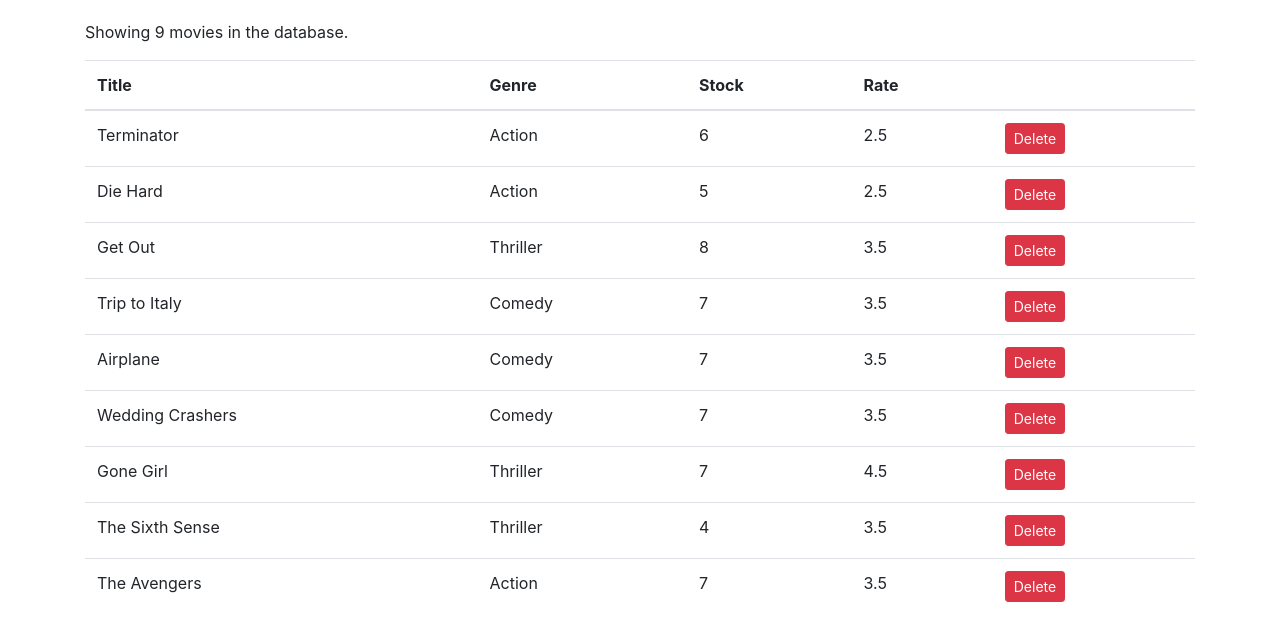
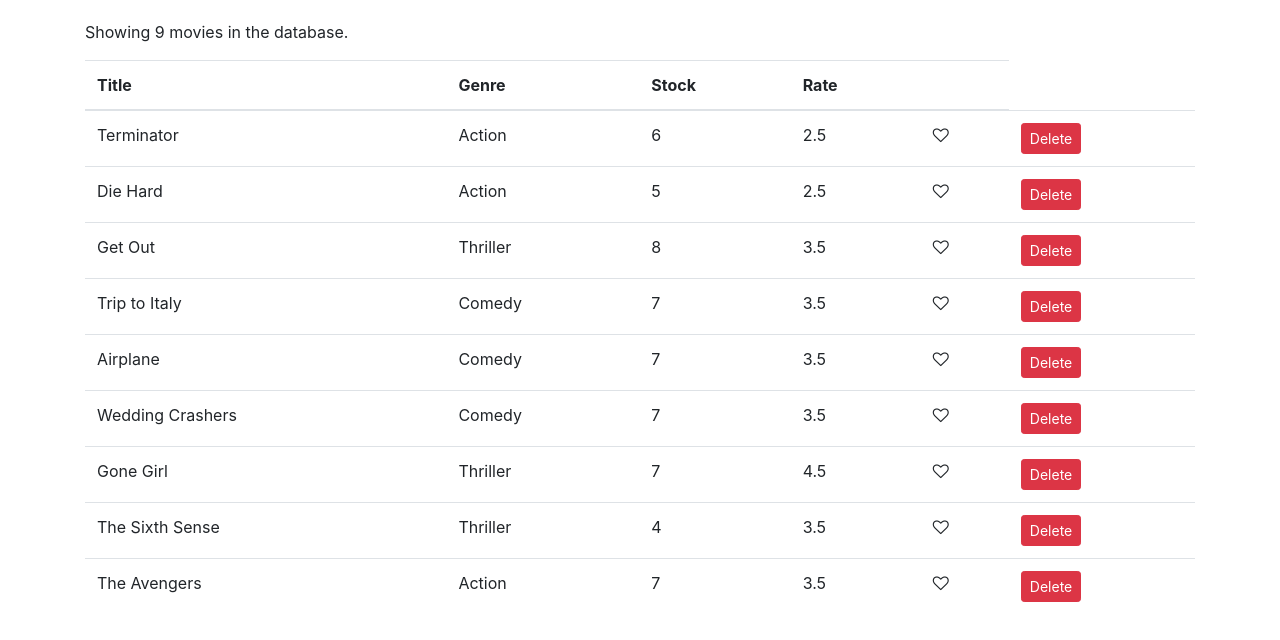
Before and after one commit to minshaf998/vidlyApp, a React (Create React App) app: page / in a window 1280 px wide. Shown: the top 640 px of the page. Built offline with nearby package versions, Linux system fonts and the light colour scheme.

Commit message:
like component

```diff
--- /dev/null
+++ b/src/components/common/like.jsx
@@ -0,0 +1,15 @@
+import React, { Component } from "react";
+
+const Like = (props) => {
+  let classes = "fa fa-heart";
+  if (!props.liked) classes += "-o";
+  return (
+    <i
+      onClick={props.onClick}
+      style={{ cursor: "pointer" }}
+      className={classes}
+    ></i>
+  );
+};
+
+export default Like;
--- a/src/components/movies.jsx
+++ b/src/components/movies.jsx
@@ -1,6 +1,7 @@
 import React, { Component } from "react";
 import reactDom from "react-dom";
 import { getMovies } from "./../services/fakeMovieService";
+import Like from "./common/like";
 
 class Movies extends Component {
   state = { movies: getMovies() };
@@ -8,6 +9,18 @@ class Movies extends Component {
     // console.log(movie);
     // console.log(this.state.movies[0]._id);
     const movies = this.state.movies.filter((m) => m._id !== movie._id);
+    this.setState({ movies });
+  };
+
+  handleLike = (c) => {
+    const movies = this.state.movies.map((movie) => {
+      if (movie.liked !== true && movie.liked !== false) movie.liked = false;
+      if (movie._id === c._id) {
+        movie.liked = !movie.liked;
+        return movie;
+      }
+      return movie;
+    });
     this.setState({ movies });
   };
 
@@ -36,6 +49,9 @@ class Movies extends Component {
                   <td>{c.numberInStock}</td>
                   <td>{c.dailyRentalRate}</td>
                   <td>
+                    <Like liked={c.liked} onClick={() => this.handleLike(c)} />
+                  </td>
+                  <td>
                     <button
                       onClick={() => this.handleClick(c)}
                       className="btn btn-danger btn-sm"
```
